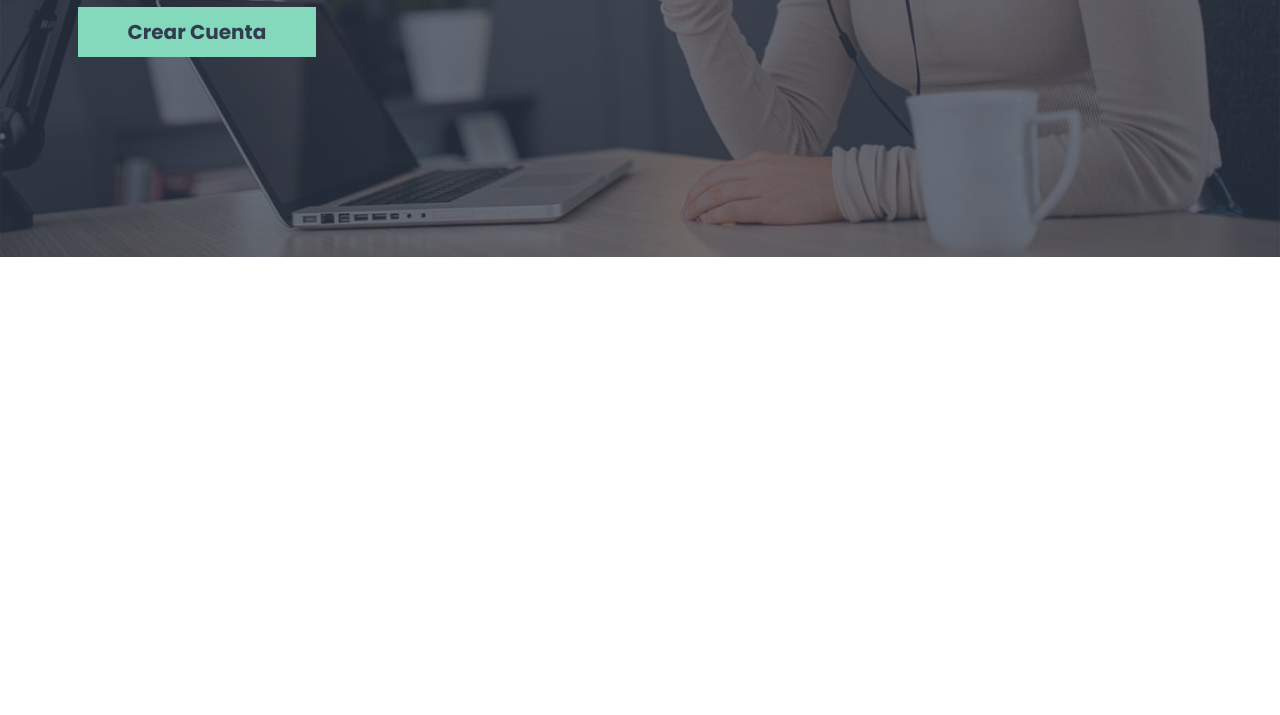
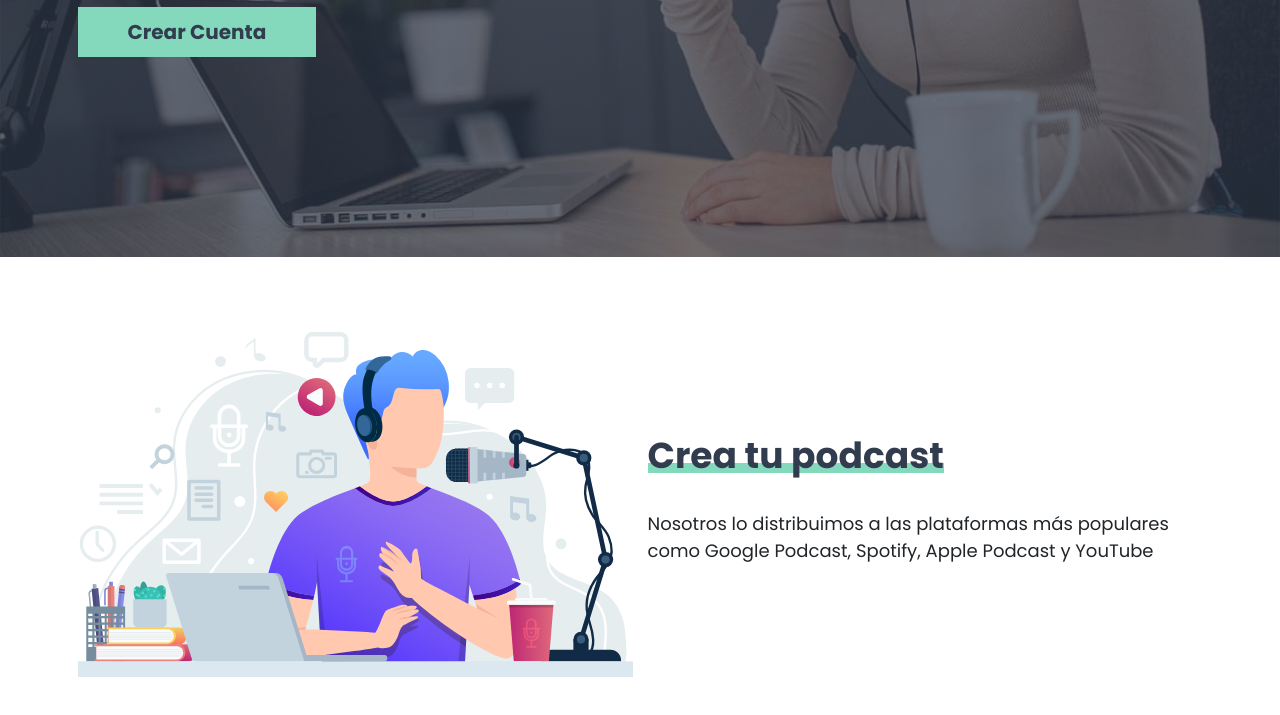
Before and after one commit to Tackless/04-PodcastApp, a website: page index.html in a window 1280 px wide. Shown: the part 569-1284 px from the top of the page. Before the commit the page ends 826 px from the top, so only its background shows below. Drawn offline with Linux system fonts and the light colour scheme.

Commit message:
section crea check

```diff
--- a/index.html
+++ b/index.html
@@ -22,5 +22,19 @@
             </div>
         </div>
     </header>
+
+    <section class="container-xl py-4 crea-podcast">
+        <div class="row align-items-center">
+            <div class="col-md-6">
+                <img src="/build/img/imagen_podcast.svg" alt="Imagen Podcast">
+            </div>
+            <div class="col-md-6">
+                <h2>Crea tu podcast</h2>
+                <p class="mt-1">
+                    Nosotros lo distribuimos a las plataformas más populares como Google Podcast, Spotify, Apple Podcast y YouTube
+                </p>
+            </div>
+        </div>
+    </section>
 </body>
 </html>
--- a/src/scss/_custom.scss
+++ b/src/scss/_custom.scss
@@ -10,7 +10,10 @@ $headings-font-family: 'Poppins', sans-serif;
 $font-family-sans-serif: 'Poppins', sans-serif;
 $headings-font-weight: 700;
 $font-size-root: 62.5%;
+$font-size-base: 1.8rem;
+
 $h1-font-size: 4.5rem;
+$h2-font-size: 3.6rem;
 
 // Espaciado
 $spacer: 5rem;
--- /dev/null
+++ b/src/scss/ui/_crea.scss
@@ -0,0 +1,8 @@
+@use '../custom' as *;
+@use 'utils/mixins' as m;
+
+.crea-podcast {
+    h2 {
+        @include m.headingBorder($secondary, $primary);
+    }
+}
--- a/src/scss/ui/_index.scss
+++ b/src/scss/ui/_index.scss
@@ -1 +1,2 @@
 @forward 'header';
+@forward 'crea';
--- a/src/scss/utils/_mixins.scss
+++ b/src/scss/utils/_mixins.scss
@@ -1,6 +1,26 @@
+@use '../custom' as *;
+
 @mixin bgImage( $url, $color) {
     background-image: linear-gradient( transparentize( $color, .3%) 0%, transparentize( $color, .3%) 100% ), url($url);
     background-repeat: no-repeat;
     background-size: cover;
     background-position: top center;
 }
+
+@mixin headingBorder($colorTexto, $colorLinea) {
+    color: $colorTexto;
+    display: inline-block;
+    margin-top: 5rem;
+    @include media-breakpoint-up(md) {
+        margin-top: 0;
+    }
+
+    &::after {
+        content: '';
+        height: 1rem;
+        width: 100%;
+        background-color: $colorLinea;
+        display: block;
+        margin-top: -1.4rem;
+    }
+}
```
Also changed, not shown: build/css/app.css.
